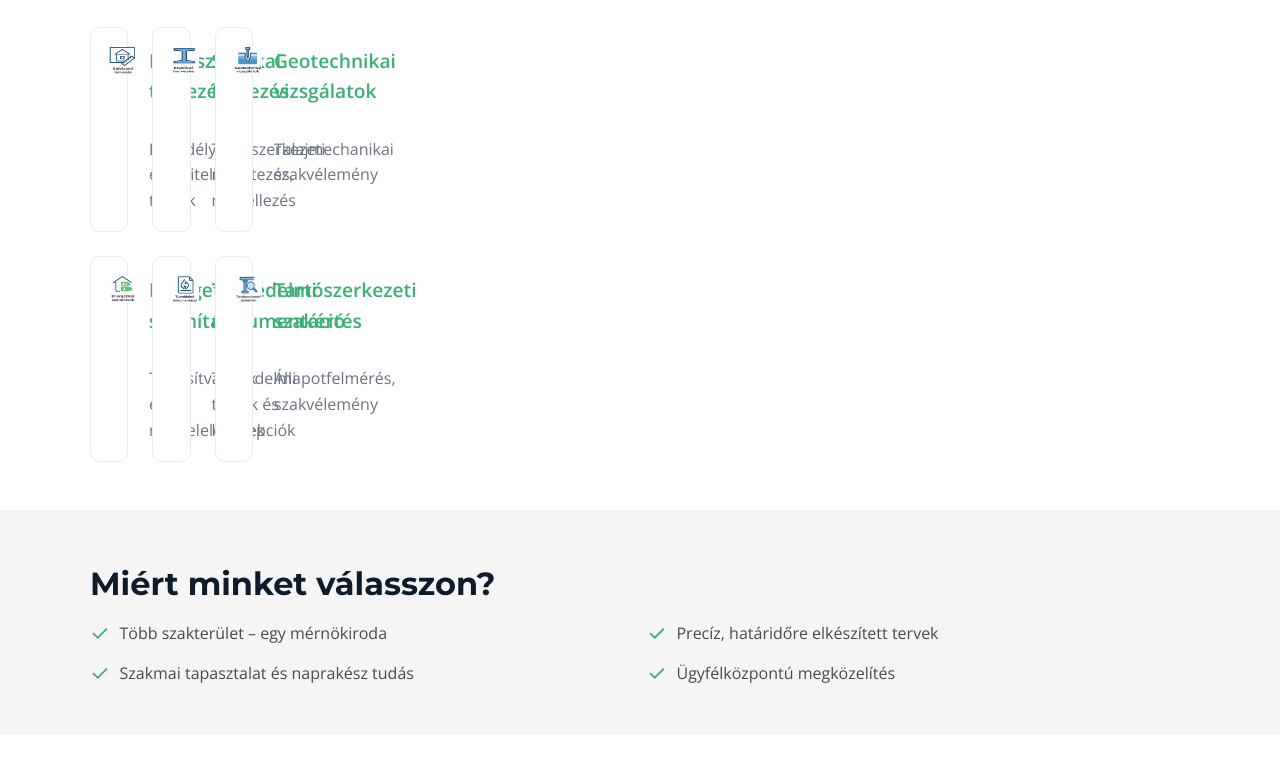
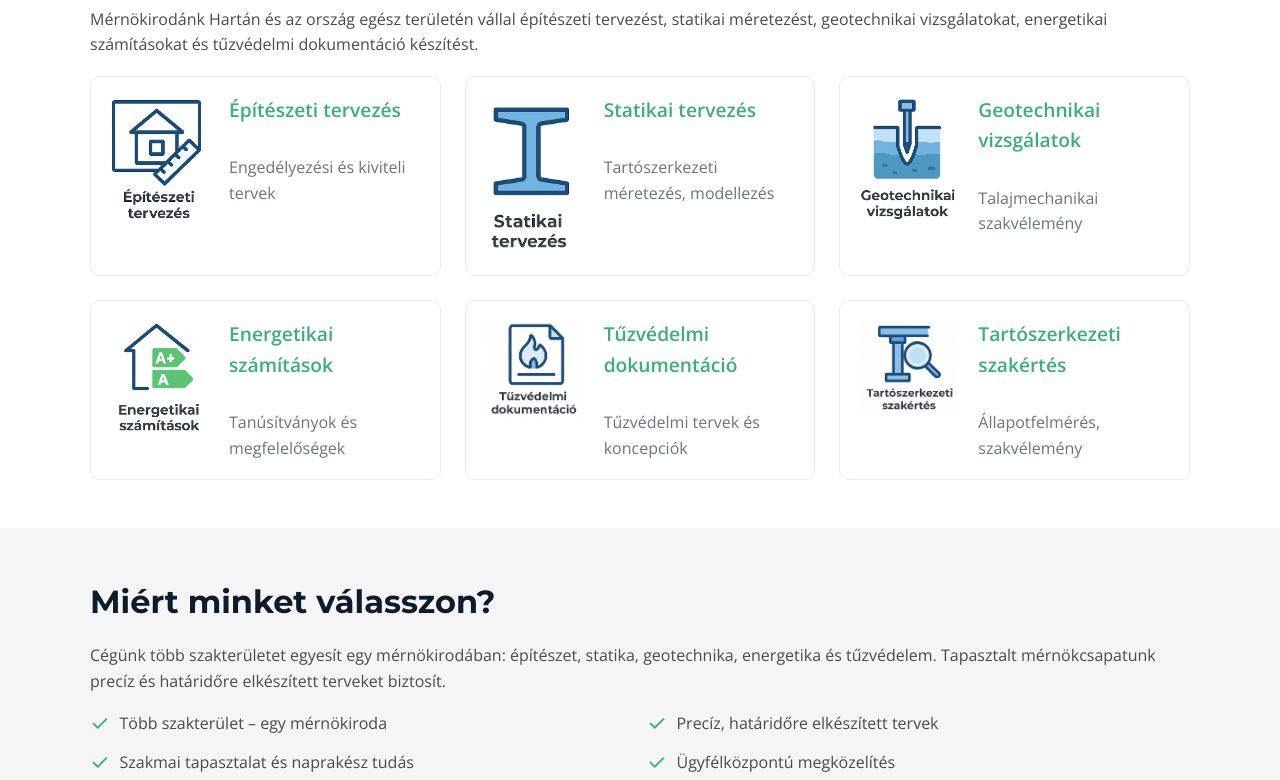
Before and after one commit to SIGMAKFT/sigma-mernokiroda, a plain HTML site: page index.html in a window 1280 px wide. Shown: the part 347-1127 px from the top of the page. Drawn offline with nearby package versions, Linux system fonts and the light colour scheme.

Commit message:
Add files via upload

```diff
--- a/index.html
+++ b/index.html
@@ -3,8 +3,9 @@
 <head>
   <meta charset="utf-8" />
   <meta name="viewport" content="width=device-width, initial-scale=1" />
-  <title>SIGMA KFT MÉRNÖKIRODA – Teljes körű mérnöki tervezés</title>
-  <meta name="description" content="SIGMA KFT MÉRNÖKIRODA – építészeti és mérnöki tervezés: építészet, statika, geotechnika, energetika, tűzvédelem, tartószerkezeti szakértés." />
+  <title>SIGMA KFT Mérnökiroda | Építészeti, statikai, geotechnikai és energetikai tervezés</title>
+  <meta name="description" content="SIGMA KFT Mérnökiroda – építészeti, statikai, geotechnikai, energetikai és tűzvédelmi tervezés Harta és Bács-Kiskun megye területén. Teljes körű mérnöki szolgáltatás egy kézben." />
+
   <link href="https://fonts.googleapis.com/css2?family=Montserrat:wght@600;700&family=Open+Sans:wght@400;600&display=swap" rel="stylesheet">
   <style>
     :root{
@@ -19,15 +20,12 @@
     h1{font-weight:700; font-size:clamp(28px,4vw,44px); color:#fff}
     h2{font-weight:700; font-size:clamp(22px,3vw,32px); color:#0d1b2a}
     .container{width:min(1100px,92%); margin:auto}
-    /* Hero */
     .hero{
       background:var(--navy); color:#fff; padding:64px 0;
       background-image: radial-gradient(80% 120% at 120% -20%, rgba(255,255,255,.08), transparent);
-      position: relative; /* FONTOS */
+      position: relative;
     }
     .hero p{margin:.5rem 0 0; opacity:.95; font-size:clamp(16px,2.2vw,20px)}
-
-    /* Jobbra pozícionált kontakt */
     .hero-contact {
       position: absolute;
       top: 20px;
@@ -38,8 +36,6 @@
     }
     .hero-contact p {margin: 0;}
     .hero-contact strong {color: #fff;}
-
-    /* Section blocks */
     section{padding:48px 0}
     .grid{
       display:grid; gap:24px;
@@ -47,30 +43,29 @@
     }
     .service{
       grid-column:span 2; background:#fff; border:1px solid #e9ecef; border-radius:10px;
-      padding:18px; display:flex; gap:12px; align-items:flex-start;
+      padding:18px; display:flex; gap:20px; align-items:flex-start;
     }
-    .service .ico{width:28px;height:28px; color:var(--accent); flex:0 0 28px}
-
-    /* <<< ÚJ STÍLUS >>> */
+    .service .ico{
+      width:100px;
+      height:auto;
+      flex:0 0 100px;
+    }
     .service strong {
-      font-size: 1.2rem;   /* nagyobb betű */
-      display: block;      /* külön sor */
-      margin-bottom: 4px;  /* kis térköz alatta */
-      color: var(--accent); /* zöld szín */
+      font-size: 1.2rem;
+      display: block;
+      margin-bottom: 4px;
+      color: var(--accent);
     }
-
     .reasons{display:grid; gap:14px; grid-template-columns:repeat(2,1fr)}
     .reason{display:flex; gap:10px; align-items:flex-start}
     .tick{color:var(--accent); font-size:22px; line-height:1}
     .muted{color:#6b7280}
     .band{background:var(--light)}
-    /* Contact */
     .contact{
       background:#fff; border:1px solid #e9ecef; border-radius:12px; padding:24px;
     }
     .contact p{margin:6px 0}
     footer{padding:24px 0; color:#6b7280; font-size:14px}
-    /* Responsive */
     @media (max-width:900px){
       .grid{grid-template-columns:repeat(2,1fr)}
       .service{grid-column:span 1}
@@ -86,25 +81,19 @@
   <header class="hero">
     <div class="container">
       <h1>SIGMA KFT MÉRNÖKIRODA</h1>
-      <p>Teljes körű mérnöki szolgáltatás – egy kézben</p>
-
-      <!-- Jobbra igazított elérhetőség -->
+      <p>Teljes körű építészeti, statikai, geotechnikai, energetikai és tűzvédelmi tervezés – egy kézben</p>
       <div class="hero-contact">
         <p><strong>📞 06 20 9 11 61 65</strong></p>
         <p><strong>📧 helfrichsalamon@gmail.com</strong></p>
       </div>
-
     </div>
   </header>
 
   <!-- SZOLGÁLTATÁSOK -->
   <section class="container">
     <h2>Szolgáltatásaink</h2>
+    <p>Mérnökirodánk Hartán és az ország egész területén vállal építészeti tervezést, statikai méretezést, geotechnikai vizsgálatokat, energetikai számításokat és tűzvédelmi dokumentáció készítést.</p>
     <div class="grid" style="margin-top:18px">
-
-     <div class="grid" style="margin-top:18px">
-
-<!-- 1 -->
       <div class="service">
         <img src="epiteszet.png" alt="Építészeti tervezés – engedélyezési és kiviteli tervek készítése" class="ico">
         <div>
@@ -112,8 +101,6 @@
           <span class="muted">Engedélyezési és kiviteli tervek</span>
         </div>
       </div>
-
-<!-- 2 -->
       <div class="service">
         <img src="statika.png" alt="Statikai tervezés – tartószerkezeti méretezés és modellezés" class="ico">
         <div>
@@ -121,8 +108,6 @@
           <span class="muted">Tartószerkezeti méretezés, modellezés</span>
         </div>
       </div>
-
-  <!-- 3 -->
       <div class="service">
         <img src="geotechnika.png" alt="Geotechnikai vizsgálat – talajvizsgálati jelentés készítése" class="ico">
         <div>
@@ -130,8 +115,6 @@
           <span class="muted">Talajmechanikai szakvélemény</span>
         </div>
       </div>
-
-  <!-- 4 -->
       <div class="service">
         <img src="energetika.png" alt="Energetikai számítás – tanúsítványok, megfelelőségek készítése" class="ico">
         <div>
@@ -139,8 +122,6 @@
           <span class="muted">Tanúsítványok és megfelelőségek</span>
         </div>
       </div>
-
-  <!-- 5 -->
       <div class="service">
         <img src="tuzvedelem.png" alt="Tűzvédelmi dokumentáció – koncepció és terv készítése" class="ico">
         <div>
@@ -148,8 +129,6 @@
           <span class="muted">Tűzvédelmi tervek és koncepciók</span>
         </div>
       </div>
-
-  <!-- 6 -->
       <div class="service">
         <img src="tartoszerkezet.png" alt="Tartószerkezeti szakértés – állapotfelmérés és szakvélemény" class="ico">
         <div>
@@ -158,18 +137,13 @@
         </div>
       </div>
     </div>
-
-
-
-
-
-
   </section>
 
   <!-- MIÉRT MI -->
   <section class="band">
     <div class="container">
       <h2>Miért minket válasszon?</h2>
+      <p>Cégünk több szakterületet egyesít egy mérnökirodában: építészet, statika, geotechnika, energetika és tűzvédelem. Tapasztalt mérnökcsapatunk precíz és határidőre elkészített terveket biztosít.</p>
       <div class="reasons" style="margin-top:12px">
         <div class="reason"><div class="tick">✓</div><div>Több szakterület – egy mérnökiroda</div></div>
         <div class="reason"><div class="tick">✓</div><div>Precíz, határidőre elkészített tervek</div></div>
@@ -179,22 +153,21 @@
     </div>
   </section>
 
-  <!-- KAPCSOLAT (sima szöveg) -->
+  <!-- KAPCSOLAT -->
   <section class="container">
     <h2>Lépjen kapcsolatba velünk!</h2>
     <div class="contact" aria-labelledby="kapcsolat">
-      <p><strong>Cím:</strong> 6326 Harta Dózsa Gy. u.75.</p>
+      <p><strong>Cím:</strong> 6326 Harta, Dózsa Gy. u. 75. – Mérnökiroda</p>
       <p><strong>Telefon:</strong> 06 20 9 11 61 65</p>
       <p><strong>E-mail:</strong> helfrichsalamon@gmail.com</p>
     </div>
   </section>
 
   <footer class="band">
-    <div class="container">© <span id="year"></span> SIGMA KFT MÉRNÖKIRODA – Minden jog fenntartva.</div>
+    <div class="container">© <span id="year"></span> SIGMA KFT MÉRNÖKIRODA – Építészeti és mérnöki tervezés Harta, Bács-Kiskun megye</div>
   </footer>
 
   <script>
-    // Automatikus évszám a láblécben
     document.getElementById('year').textContent = new Date().getFullYear();
   </script>
 </body>
```
Lines whose indentation alone changed are shown as unchanged.
